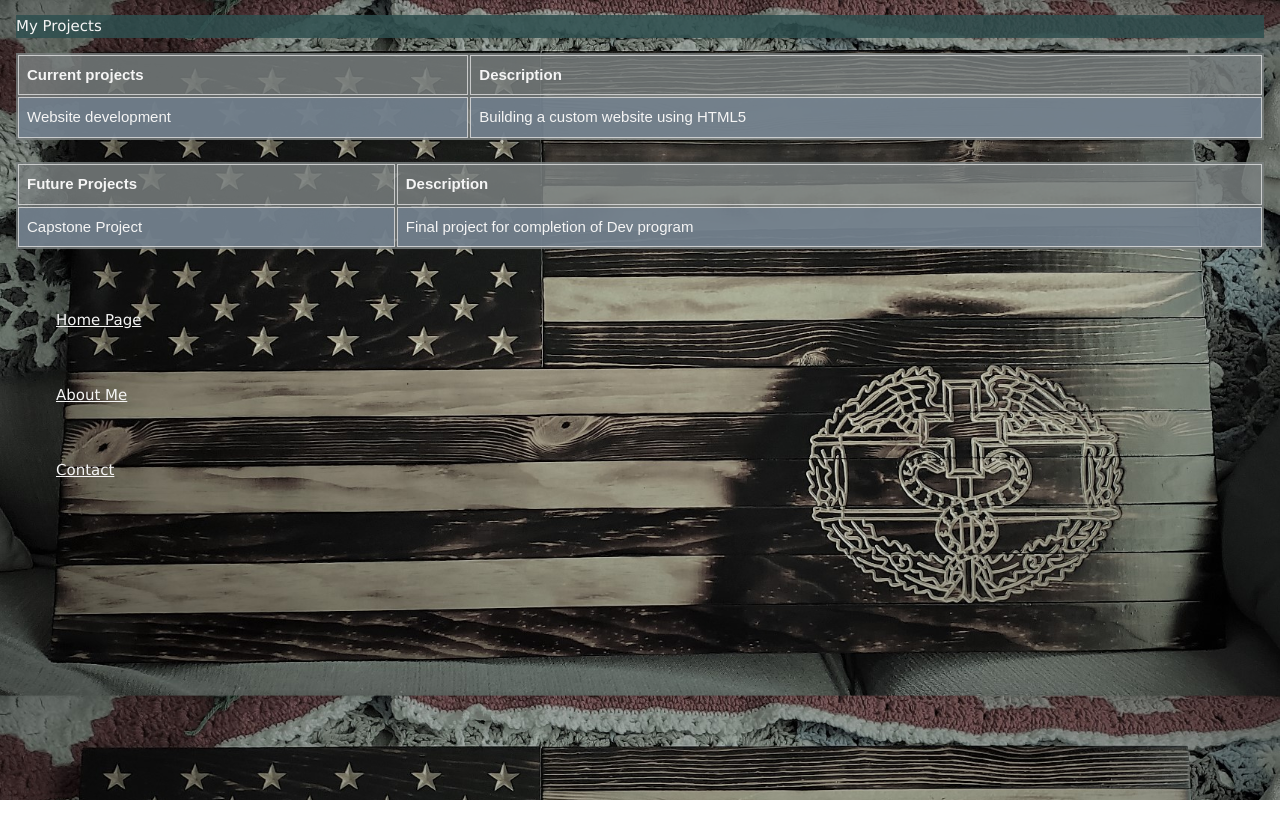
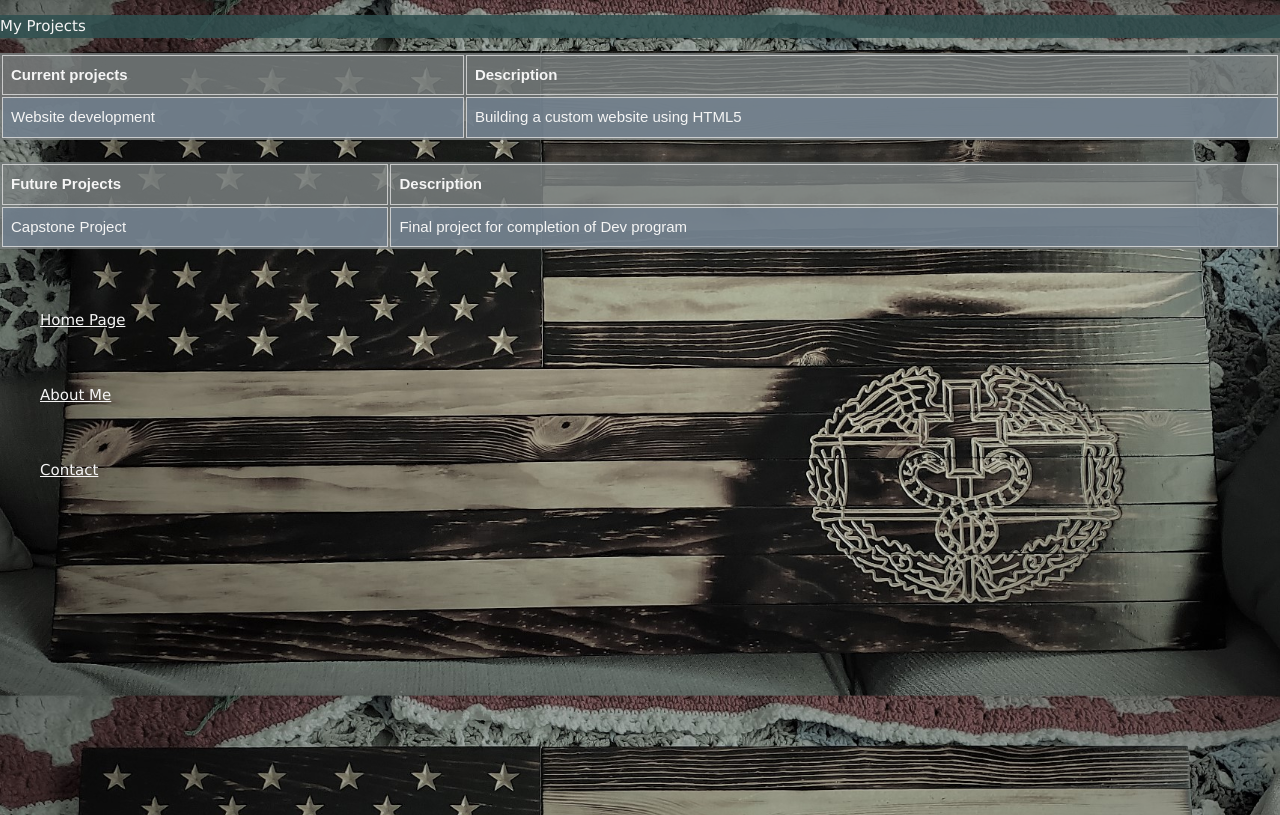
Before and after one commit to Cmbtmedicmoto84/cmbtmedicmoto84.github.io, a plain HTML site: page projects.html in a window 1280 px wide. Drawn offline with nearby package versions, Linux system fonts and the light colour scheme.

Commit message:
reverted back to version that was functional as I was unable to get #style.css page to work.

```diff
--- a/projects.html
+++ b/projects.html
@@ -5,6 +5,8 @@
         <meta charset="UTF-8">
         <meta name="view" content="width=device-width, initial-scale=1">
         <link rel="stylesheet" href="https://www.w3schools.com/w3css/4/w3.css">
+
+        <link rel="stylesheet" type="text/css" href="styles\styles.css">
     </head>
 <style>
 
@@ -43,7 +45,7 @@ tr:nth-child(even) {
 }
 </style>
 <body>
-    <div class="w3-container">
+    <div class="container">
         <p>My Projects </p>
 
         <table style="width:100%">
```
Also changed, not shown: about.html (+3 -1 lines), contact.html (+3 -1 lines), index.html (+3 -0 lines), Style.css (deleted), Styles.css (added).
